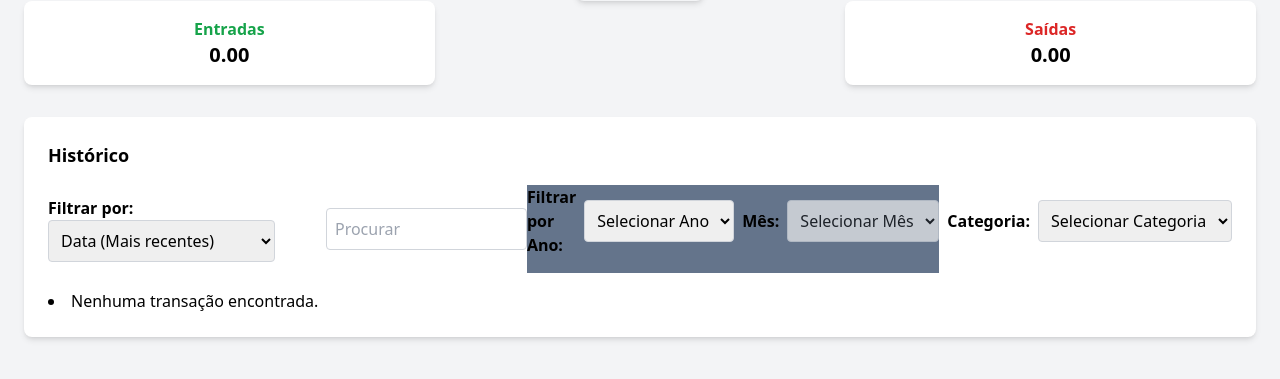
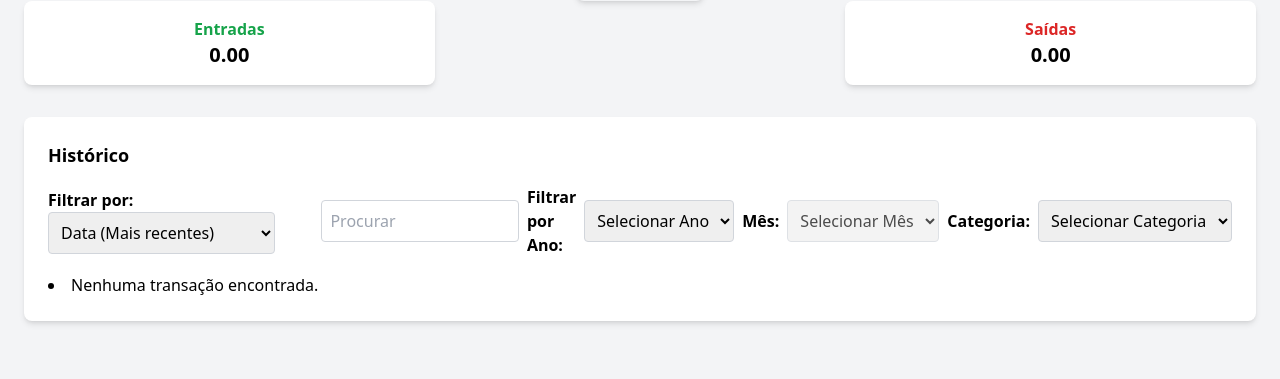
Before and after one commit to ar7utz/Financas, a PHP site: page /modulos/dashboard/dashboard.php in a window 1280 px wide. Shown: the part 259-638 px from the top of the page. Run offline with PHP 8.4, Linux system fonts and the light colour scheme; the visitor is signed in with stand-in values (Sample User, id 1); data that the repository does not hold is empty.

Commit message:
ajustes visuais no index

```diff
--- a/assets/css/output.css
+++ b/assets/css/output.css
@@ -780,10 +780,6 @@ video {
   margin: 1rem;
 }
 
-.m-3 {
-  margin: 0.75rem;
-}
-
 .mx-auto {
   margin-left: auto;
   margin-right: auto;
@@ -1064,6 +1060,10 @@ video {
   width: 66.666667%;
 }
 
+.w-24 {
+  width: 6rem;
+}
+
 .w-3\/4 {
   width: 75%;
 }
@@ -1130,6 +1130,14 @@ video {
 
 .w-full {
   width: 100%;
+}
+
+.w-12 {
+  width: 3rem;
+}
+
+.w-16 {
+  width: 4rem;
 }
 
 .min-w-full {
@@ -1228,10 +1236,6 @@ video {
 
 .transform-none {
   transform: none;
-}
-
-.cursor-help {
-  cursor: help;
 }
 
 .cursor-pointer {
--- a/modulos/dashboard/dashboard.php
+++ b/modulos/dashboard/dashboard.php
@@ -143,7 +143,7 @@ $meses = $resultado_meses->fetch_all(MYSQLI_ASSOC);
             <!-- Histórico -->
             <div class="bg-white p-6 rounded-lg shadow-md">
                 <h3 class="text-lg font-bold mb-4">Histórico</h3>
-                <div class="flex items-center mb-4">
+                <div class="flex items-center mb-4"> <!--div filtros-->
                     <!--Filtro-->
                     <form id="filterForm" method="POST" action="" onchange="document.getElementById('filterForm').submit()">
                         <label for="filter" class="mr-2 font-semibold">Filtrar por:</label>
@@ -165,9 +165,9 @@ $meses = $resultado_meses->fetch_all(MYSQLI_ASSOC);
                     </div>
 
                     <!-- Combobox de Anos -->
-                    <div class="bg-slate-500 flex items-center align-middle">
-                        <div class="flex items-center mb-4">
-                            <label for="ano" class="mr-2 font-semibold">Filtrar por Ano:</label>
+                    <div class="flex items-center align-middle">
+                        <div class="flex items-center">
+                            <label for="ano" class="ml-2 mr-2 font-semibold">Filtrar por Ano:</label>
                             <select id="ano" name="ano" class="border border-gray-300 rounded p-2">
                                 <option value="">Selecionar Ano</option>
                                 <?php
@@ -184,7 +184,7 @@ $meses = $resultado_meses->fetch_all(MYSQLI_ASSOC);
                         </div>
 
                         <!-- Combobox de Meses -->
-                        <div class="flex items-center mb-4 ml-2">
+                        <div class="flex items-center ml-2">
                             <label for="mes" class="mr-2 font-semibold">Mês:</label>
                             <select id="mes" name="mes" class="border border-gray-300 rounded p-2" disabled>
                                 <option value="">Selecionar Mês</option>
@@ -192,7 +192,7 @@ $meses = $resultado_meses->fetch_all(MYSQLI_ASSOC);
                         </div>
                     </div>
 
-                    <div class="flex items-center mb-4 ml-2">
+                    <div class="flex items-center ml-2">
                         <label for="FiltroCategoria" class="mr-2 font-semibold">Categoria:</label>
                         <select id="FiltroCategoria" name="FiltroCategoria" class="border border-gray-300 rounded p-2">
                             <option value="">Selecionar Categoria</option>
--- a/modulos/planejador/page.php
+++ b/modulos/planejador/page.php
@@ -40,7 +40,7 @@ $metas = $result->fetch_all(MYSQLI_ASSOC);
 
         <div class="grid grid-cols-1 sm:grid-cols-2 lg:grid-cols-3 gap-4">
             <?php foreach ($metas as $meta): ?>
-                <div class="bg-white p-4 rounded shadow transition-transform transform hover:-translate-y-3 hover:shadow-lg hover:shadow-gray-500/50 cursor-help">
+                <div class="bg-white p-4 rounded shadow transition-transform transform hover:-translate-y-3 hover:shadow-lg hover:shadow-gray-500/50">
                     <h2 class="text-lg font-bold"> <?php echo htmlspecialchars($meta['razao']); ?> </h2>
                     <p><strong>Valor da Meta:</strong> R$ <?php echo number_format($meta['preco_meta'], 2, ',', '.'); ?></p>
                     <p><strong>Valor Atual:</strong> R$ <?php echo number_format($meta['capital'], 2, ',', '.'); ?></p>
```
Also changed, not shown: index.php (+5 -3 lines).
